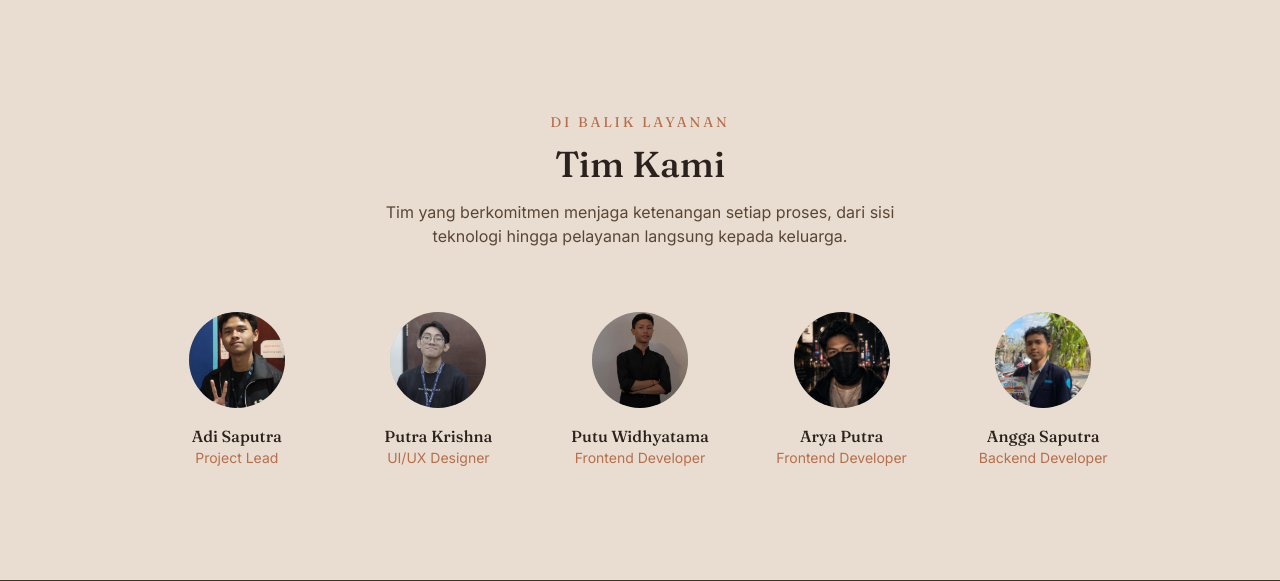
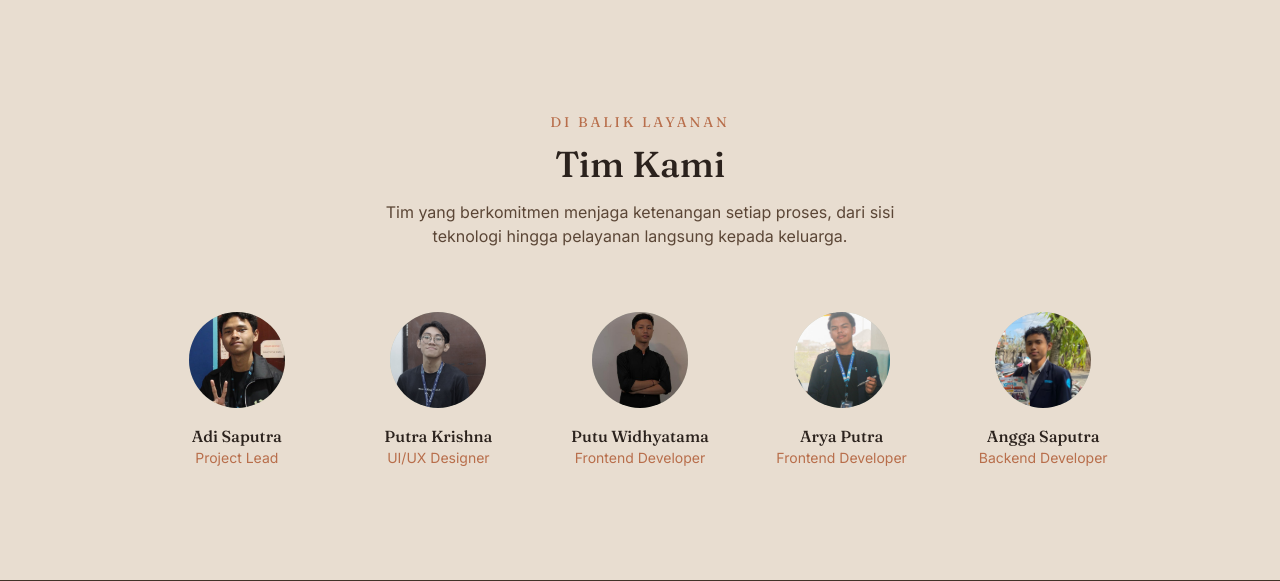
Before and after one commit to adisaputra0/agnimukti, a PHP site: page /public/tentang.php in a window 1280 px wide. Shown: the part 1690-2271 px from the top of the page. Run offline with PHP 8.4, Linux system fonts and the light colour scheme.

Commit message:
tambahin gambar baru

```diff
--- a/config/Database.php
+++ b/config/Database.php
@@ -4,7 +4,7 @@ class Database {
     private $host = "localhost";
     private $username = "root";
     private $password = "";
-    private $dbname   = "db_agnimukti";
+    private $dbname   = "agnimukti";
 
     public function connect() {
         try {
--- a/public/index.php
+++ b/public/index.php
@@ -126,8 +126,8 @@ foreach ($id_target as $id) {
     </defs>
     </svg>
 
-    <!-- Skip link (aksesibilitas) -->
-    <a href="#konten" class="sr-only focus:not-sr-only focus:fixed focus:top-3 focus:left-3 focus:z-[100] focus:bg-primary focus:text-white focus:px-4 focus:py-2 focus:rounded-full">Lewati ke konten</a>
+
+
 
     <!-- ============================================================ -->
     <!-- NAVBAR                                                        -->
--- a/public/tentang.php
+++ b/public/tentang.php
@@ -153,7 +153,7 @@
                 </div>
                 <div class="text-center">
                     <div class="w-24 h-24 mx-auto rounded-full mb-4 bg-[#BFC3B1] overflow-hidden">
-                        <img src="assets/dev-4.jpg" alt="" class="w-full h-full object-cover">
+                        <img src="assets/dev-4.jpeg" alt="" class="w-full h-full object-cover">
                     </div>
                     <h3 class="font-['Fraunces'] font-medium">Arya Putra</h3>
                     <p class="text-sm text-[#B86E4B]">Frontend Developer</p>
```
Also changed, not shown: public/assets/dev-4.jpeg (added), public/assets/dev-4.jpg (deleted).
